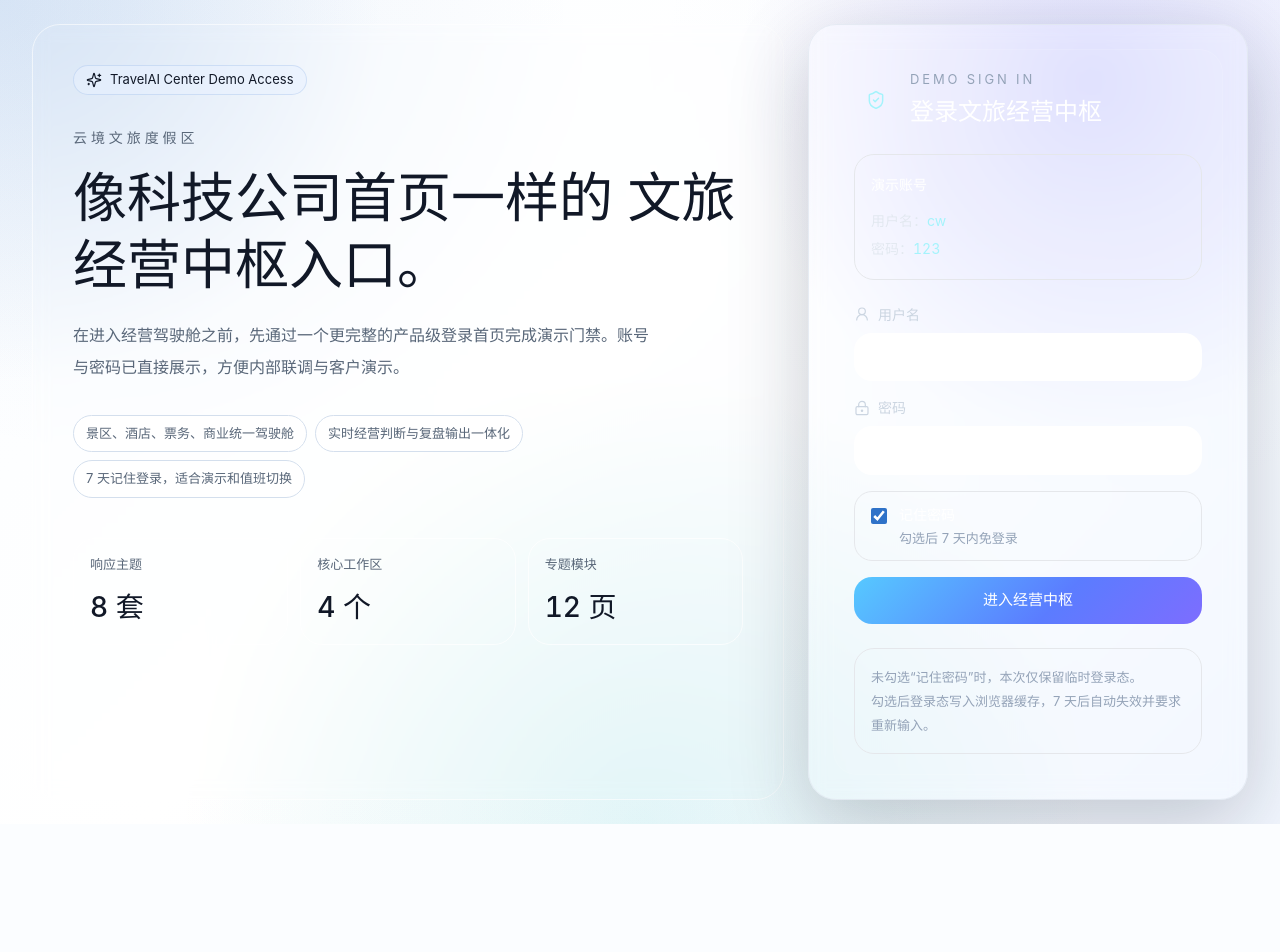
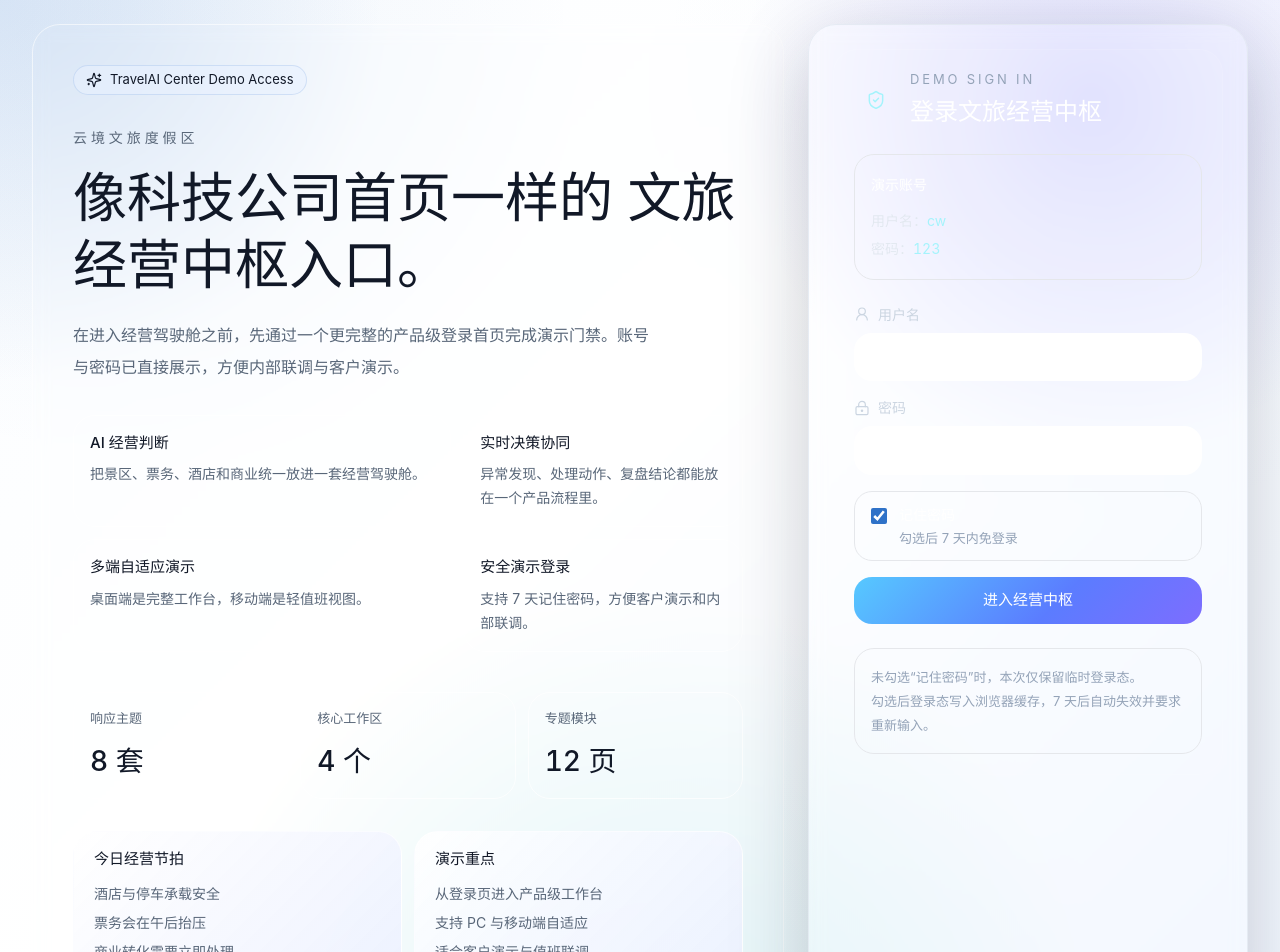
Before and after one commit to justwu/travelai-center, a Vue app: page / in a window 1280 px wide. Shown: the top 952 px of the page. Before the commit the page ends 824 px from the top, so only its background shows below. Built offline with nearby package versions, Linux system fonts and the light colour scheme.

Commit message:
feat: polish brand surfaces

```diff
--- a/src/components/auth/LoginPage.vue
+++ b/src/components/auth/LoginPage.vue
@@ -11,16 +11,21 @@ const password = ref('123')
 const remember = ref(true)
 const errorMessage = ref('')
 
-const featurePills = [
-  '景区、酒店、票务、商业统一驾驶舱',
-  '实时经营判断与复盘输出一体化',
-  '7 天记住登录，适合演示和值班切换',
-]
-
 const heroStats = [
   { label: '响应主题', value: '8 套' },
   { label: '核心工作区', value: '4 个' },
   { label: '专题模块', value: '12 页' },
+]
+
+const spotlightBlocks = [
+  {
+    title: '今日经营节拍',
+    lines: ['酒店与停车承载安全', '票务会在午后抬压', '商业转化需要立即处理'],
+  },
+  {
+    title: '演示重点',
+    lines: ['从登录页进入产品级工作台', '支持 PC 与移动端自适应', '适合客户演示与值班联调'],
+  },
 ]
 
 const expiresHint = computed(() => remember.value ? '勾选后 7 天内免登录' : '关闭后刷新页面需重新输入')
@@ -59,16 +64,30 @@ function submitLogin() {
           </p>
         </div>
 
-        <div class="mt-8 flex flex-wrap gap-2">
-          <span v-for="pill in featurePills" :key="pill" class="rounded-full border border-border bg-panel/80 px-3 py-2 text-[13px] text-muted-foreground">
-            {{ pill }}
-          </span>
+        <div class="mt-8 grid gap-3 lg:grid-cols-[1.15fr_0.85fr]">
+          <article
+            v-for="item in app.loginHighlights"
+            :key="item.title"
+            class="rounded-[22px] border border-white/70 bg-white/78 px-4 py-4"
+          >
+            <p class="text-[15px] font-medium text-ink">{{ item.title }}</p>
+            <p class="mt-2 text-[14px] leading-6 text-muted-foreground">{{ item.detail }}</p>
+          </article>
         </div>
 
         <div class="mt-10 grid gap-3 sm:grid-cols-3">
           <article v-for="item in heroStats" :key="item.label" class="rounded-[22px] border border-white/70 bg-white/78 px-4 py-4">
             <p class="text-[13px] text-muted-foreground">{{ item.label }}</p>
             <p class="amount-font mt-3 text-[28px] font-medium text-ink">{{ item.value }}</p>
+          </article>
+        </div>
+
+        <div class="mt-8 grid gap-3 sm:grid-cols-2">
+          <article v-for="block in spotlightBlocks" :key="block.title" class="rounded-[24px] border border-white/70 bg-[linear-gradient(135deg,rgba(255,255,255,0.84),rgba(237,241,255,0.92))] px-5 py-4">
+            <p class="text-[15px] font-medium text-ink">{{ block.title }}</p>
+            <div class="mt-3 space-y-2 text-[14px] text-muted-foreground">
+              <p v-for="line in block.lines" :key="line">{{ line }}</p>
+            </div>
           </article>
         </div>
       </section>
--- a/src/components/shell/SideNav.vue
+++ b/src/components/shell/SideNav.vue
@@ -61,6 +61,7 @@ function logout() {
         <div class="flex items-center gap-3">
           <div class="h-11 w-11 rounded-2xl bg-[radial-gradient(circle_at_30%_30%,rgba(86,201,255,0.9),rgba(91,124,255,0.9)_55%,rgba(125,109,255,0.85)_100%)]" />
           <div class="min-w-0">
+            <div class="text-[11px] uppercase tracking-[0.22em] text-muted-foreground">Active Project</div>
             <div class="truncate text-[18px] font-medium tracking-[0] text-ink">{{ app.projectName }}</div>
             <div class="mt-1 text-[13px] text-muted-foreground">文旅经营中枢 · Demo</div>
           </div>
--- a/src/pages/DashboardPage.vue
+++ b/src/pages/DashboardPage.vue
@@ -13,6 +13,28 @@ const app = useAppStore()
 
 <template>
   <div class="mx-auto max-w-[1480px] space-y-4">
+    <section class="panel-line overflow-hidden rounded-[28px] bg-[linear-gradient(135deg,rgba(255,255,255,0.92),rgba(237,241,255,0.92)_48%,rgba(229,245,247,0.88)_100%)] px-5 py-5 sm:px-6 sm:py-6">
+      <div class="grid gap-5 xl:grid-cols-[1.15fr_0.85fr] xl:items-end">
+        <div>
+          <p class="text-[13px] uppercase tracking-[0.22em] text-muted-foreground">Welcome Back</p>
+          <h1 class="mt-3 text-[30px] font-medium leading-tight text-ink sm:text-[40px]">
+            {{ app.currentUser?.displayName }}，今天先从经营判断开始。
+          </h1>
+          <p class="mt-4 max-w-3xl text-[15px] leading-7 text-muted-foreground">
+            当前系统已经把停车、票务、住宿和商业数据汇总到一个工作台里，你可以直接用这页做晨会判断、值班巡检和客户演示。
+          </p>
+        </div>
+
+        <div class="grid gap-3 sm:grid-cols-3 xl:grid-cols-1">
+          <article v-for="card in app.dashboardWelcomeCards" :key="card.label" class="rounded-[22px] border border-white/75 bg-white/72 px-4 py-4">
+            <p class="text-[13px] text-muted-foreground">{{ card.label }}</p>
+            <p class="mt-2 amount-font text-[24px] font-medium text-ink">{{ card.value }}</p>
+            <p class="mt-2 text-[13px] leading-5 text-muted-foreground">{{ card.detail }}</p>
+          </article>
+        </div>
+      </div>
+    </section>
+
     <ProjectStatusBar :project-name="app.projectName" :updated-at="app.updatedAt" />
 
     <section class="grid gap-4 xl:grid-cols-[1.15fr_0.85fr]">
--- a/src/stores/app.ts
+++ b/src/stores/app.ts
@@ -6,6 +6,17 @@ export interface AuthUser {
   username: string
   displayName: string
   role: string
+}
+
+export interface BrandHighlight {
+  title: string
+  detail: string
+}
+
+export interface WelcomeCard {
+  label: string
+  value: string
+  detail: string
 }
 
 interface RememberedAuthPayload {
@@ -121,6 +132,17 @@ export const useAppStore = defineStore('app', {
     projectName: '云境文旅度假区',
     updatedAt: '2026-05-20 16:45',
     theme: resolveInitialTheme(),
+    loginHighlights: [
+      { title: 'AI 经营判断', detail: '把景区、票务、酒店和商业统一放进一套经营驾驶舱。' },
+      { title: '实时决策协同', detail: '异常发现、处理动作、复盘结论都能放在一个产品流程里。' },
+      { title: '多端自适应演示', detail: '桌面端是完整工作台，移动端是轻值班视图。' },
+      { title: '安全演示登录', detail: '支持 7 天记住密码，方便客户演示和内部联调。' },
+    ] as BrandHighlight[],
+    dashboardWelcomeCards: [
+      { label: '今日策略', value: '商业补强', detail: '优先补齐二消转化与店铺营业状态。' },
+      { label: '现场状态', value: '承载安全', detail: '停车和住宿承载仍在安全区间。' },
+      { label: '会议模式', value: '晨会版', detail: '当前信息结构适合做值班和经营晨会演示。' },
+    ] as WelcomeCard[],
     currentUser: initialAuthState.currentUser,
     isAuthenticated: initialAuthState.isAuthenticated,
     rememberLogin: initialAuthState.rememberLogin,
```
Also changed, not shown: 1 other file (tests, documents, lock files or other folders).
